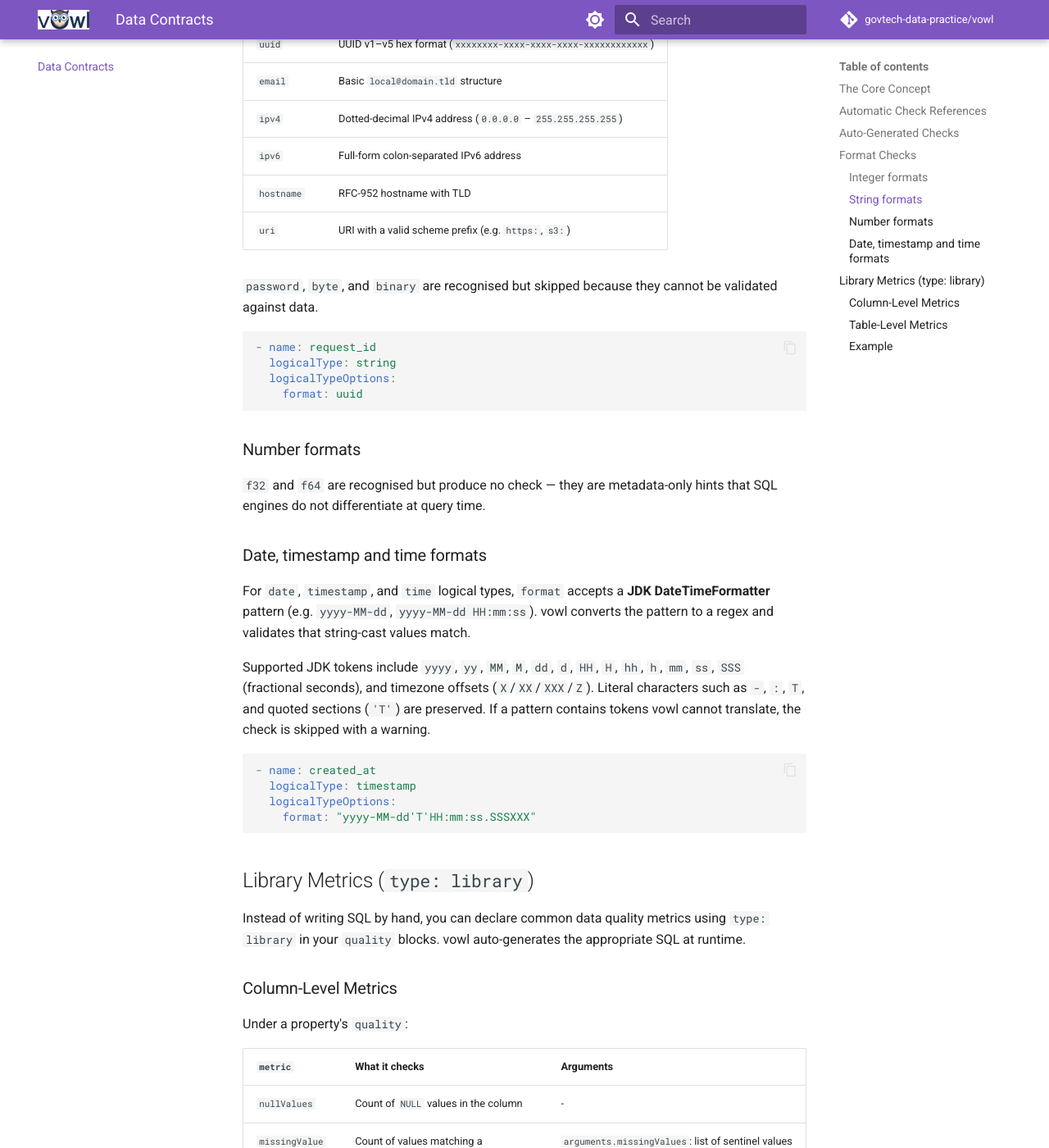
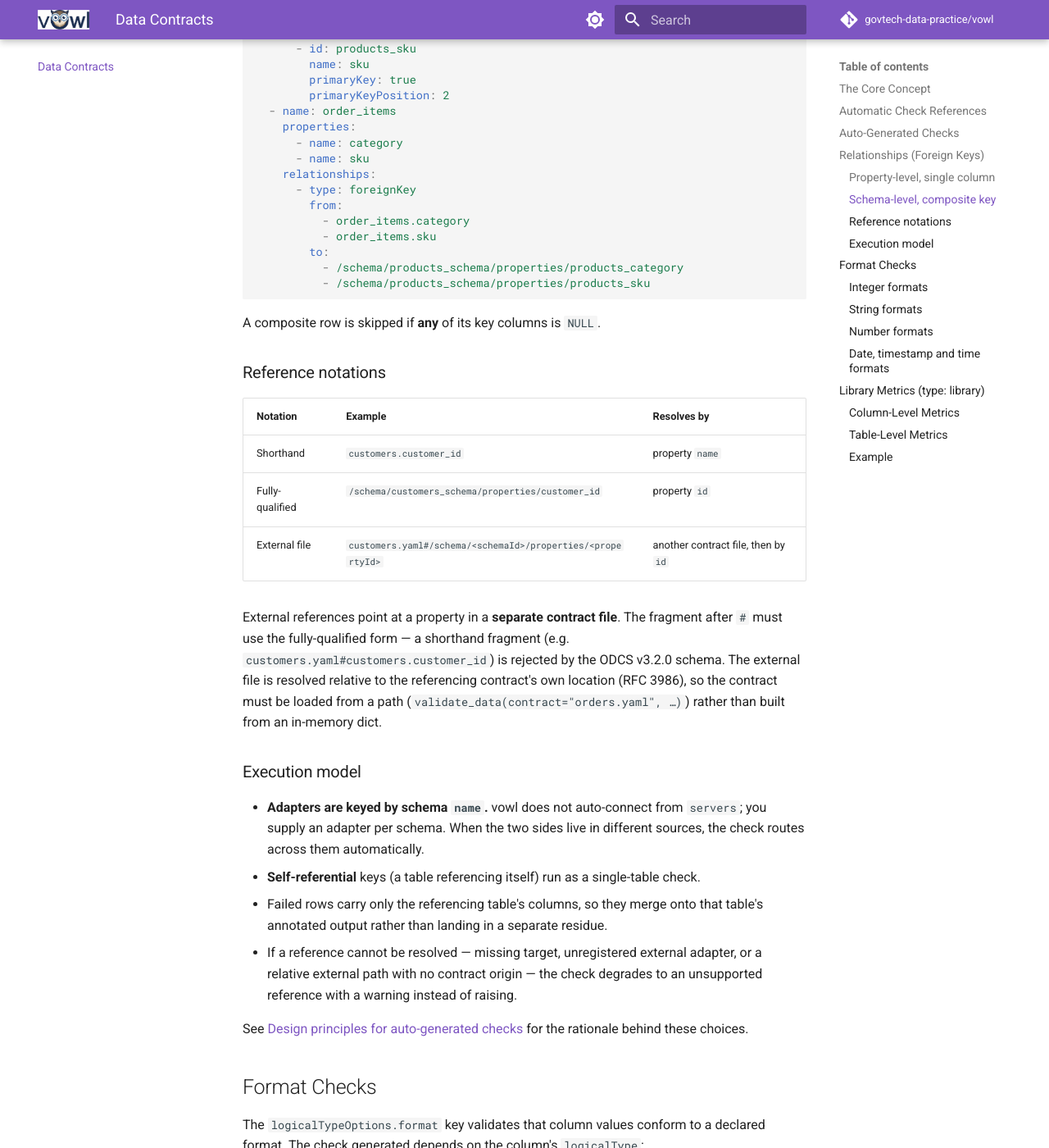
Before and after one commit to govtech-data-practice/vowl, an MkDocs documentation site: the page built from docs/contracts.md, in a window 1280 px wide and 1400 px high, scrolled down 5649 px. Shown: the whole window at 82% size. Built offline with MkDocs 1.6.1 and Material for MkDocs 9.7.7, drawn with Linux system fonts in a browser that asks for light colours; comment, search, counter and statistics services are not loaded; some of the changed text lies outside the part shown.

Commit message:
docs: add worked relationships (foreignKey) example to contracts guide
Adds a "Relationships (Foreign Keys)" section with property-level shorthand
and schema-level composite (FQN) YAML examples, a reference-notation table
(shorthand / fully-qualified / external-file), and the execution model
(name-keyed adapters, self-referential, failed-row merge, degrade-on-unresolvable).
Cross-links to the design-principles section.

Co-Authored-By: Claude Opus 4.8 <noreply@anthropic.com>

````diff
--- a/docs/contracts.md
+++ b/docs/contracts.md
@@ -151,6 +151,85 @@ produces three generated check references:
 !!! note
 Because `string` does not currently generate a SQL cast-based type check, the `logicalType` entry above contributes metadata for option checks rather than a standalone type-validation query. If you use `integer`, `number`, `boolean`, `date`, `timestamp`, or `time`, vowl also generates a `logicalType` SQL check automatically.
 
+## Relationships (Foreign Keys)
+
+ODCS v3.2.0 `relationships` declare referential integrity between properties. vowl turns each `foreignKey` relationship into an **executed** anti-join check (`dimension: consistency`, `mustBe: 0`): every non-`NULL` key value must exist in the referenced target. Some ODCS tools only export relationships as documentation or dbt tests — vowl runs them against your data.
+
+### Property-level, single column
+
+Declare the relationship on the property that holds the key. The `to` target is written in **shorthand** notation — `<object>.<property>`, resolved by property `name`:
+
+```yaml
+schema:
+  - name: customers
+    properties:
+      - name: customer_id
+        logicalType: integer
+        primaryKey: true
+  - name: orders
+    properties:
+      - name: customer_id
+        logicalType: integer
+        required: false
+        relationships:
+          - type: foreignKey
+            to: customers.customer_id
+```
+
+This generates a check named `orders_customer_id_foreign_key_check`. A row whose key is `NULL` is skipped (MATCH SIMPLE semantics), so an optional foreign key is legal — only present-but-dangling values fail.
+
+### Schema-level, composite key
+
+For multi-column keys, declare the relationship at the **schema** level with parallel `from`/`to` lists. Here the target columns use **fully-qualified** notation (`/schema/<schemaId>/properties/<propertyId>`), resolved by `id`:
+
+```yaml
+schema:
+  - id: products_schema
+    name: products
+    properties:
+      - id: products_category
+        name: category
+        primaryKey: true
+        primaryKeyPosition: 1
+      - id: products_sku
+        name: sku
+        primaryKey: true
+        primaryKeyPosition: 2
+  - name: order_items
+    properties:
+      - name: category
+      - name: sku
+    relationships:
+      - type: foreignKey
+        from:
+          - order_items.category
+          - order_items.sku
+        to:
+          - /schema/products_schema/properties/products_category
+          - /schema/products_schema/properties/products_sku
+```
+
+A composite row is skipped if **any** of its key columns is `NULL`.
+
+### Reference notations
+
+| Notation        | Example                                                     | Resolves by                         |
+| --------------- | ----------------------------------------------------------- | ----------------------------------- |
+| Shorthand       | `customers.customer_id`                                     | property `name`                     |
+| Fully-qualified | `/schema/customers_schema/properties/customer_id`           | property `id`                       |
+| External file   | `customers.yaml#/schema/<schemaId>/properties/<propertyId>` | another contract file, then by `id` |
+
+External references point at a property in a **separate contract file**. The fragment after `#` must use the fully-qualified form — a shorthand fragment (e.g. `customers.yaml#customers.customer_id`) is rejected by the ODCS v3.2.0 schema. The external file is resolved relative to the referencing contract's own location (RFC 3986), so the contract must be loaded from a path (`validate_data(contract="orders.yaml", …)`) rather than built from an in-memory dict.
+
+### Execution model
+
+- **Adapters are keyed by schema `name`.** vowl does not auto-connect from `servers`; you supply an adapter per schema. When the two sides live in different sources, the check routes across them automatically.
+- **Self-referential** keys (a table referencing itself) run as a single-table check.
+- Failed rows carry only the referencing table's columns, so they merge onto that table's annotated output rather than landing in a separate residue.
+- If a reference cannot be resolved — missing target, unregistered external adapter, or a relative external path with no contract origin — the check degrades to an unsupported reference with a warning instead of raising.
+
+See [Design principles for auto-generated checks](design-considerations.md#design-principles-for-auto-generated-checks) for the rationale behind these choices.
+
 ## Format Checks
 
 The `logicalTypeOptions.format` key validates that column values conform to a declared format. The check generated depends on the column's `logicalType`:
````
